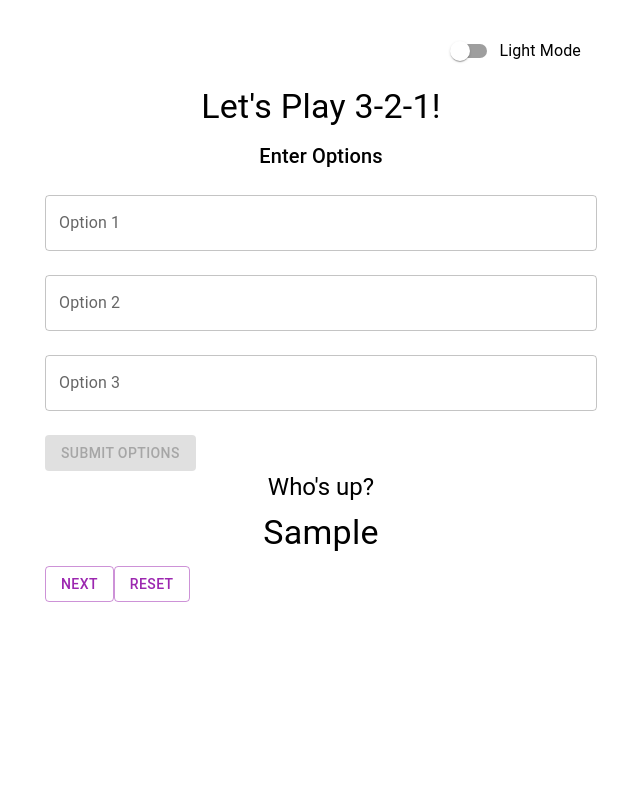
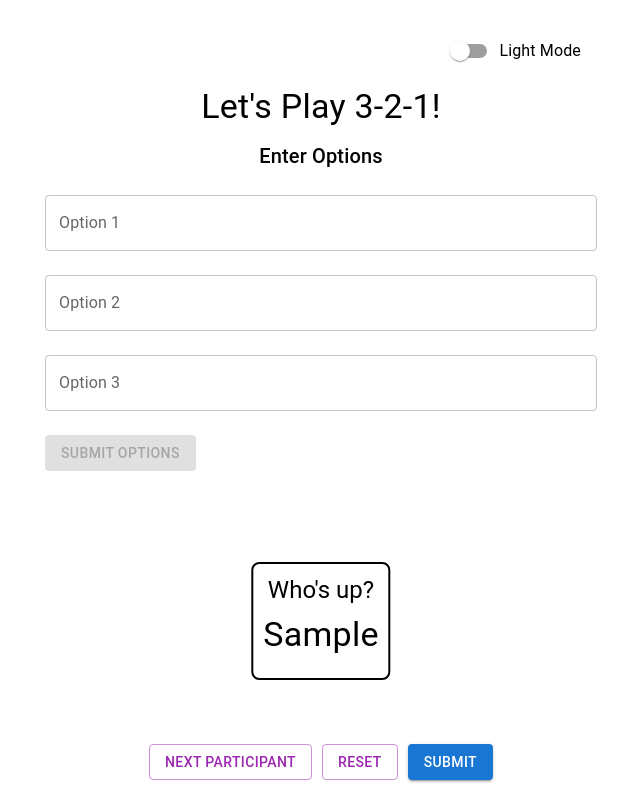
Before and after one commit to nicholaswells54/3-2-1, a React (Create React App) app: page / in a window 1280 px wide. Both pictures are taken after typing "Sample" into the empty fields and a click on the button "SUBMIT PARTICIPANTS". Shown: the whole page, without its empty margins (319-959 px from the left). Built offline with nearby package versions, Linux system fonts and the light colour scheme.

Commit message:
fixed styling on static components

```diff
--- a/src/App.tsx
+++ b/src/App.tsx
@@ -13,7 +13,7 @@ import {
   CssBaseline,
 } from '@mui/material';
 import Confetti from 'react-confetti';
-import { Theme } from '@mui/system';
+import { borders, Theme } from '@mui/system';
 
 const App: React.FC = () => {
   const [stage, setStage] = useState<number>(1);
@@ -90,7 +90,7 @@ const App: React.FC = () => {
   return (
     <ThemeProvider theme={theme}>
       <CssBaseline />
-      <Container maxWidth="sm" style={{ marginTop: '2rem' }}>
+      <Container maxWidth="sm" style={{ marginTop: '2rem', position: 'relative', paddingBottom: '120px' }}>
         <Box display="flex" justifyContent="flex-end" marginBottom="1rem">
           <FormControlLabel
             control={<Switch checked={darkMode} onChange={() => setDarkMode(!darkMode)} />}
@@ -230,20 +230,53 @@ const App: React.FC = () => {
 
         {participants.length > 0 && (
           <>
-            <Typography variant="h5" align="center" gutterBottom>
+            <Box
+              style={{
+                position: 'fixed',
+                bottom: '120px',
+                left: '50%',
+                transform: 'translateX(-50%)',
+                zIndex: 1000,
+                textAlign: 'center',
+                border: darkMode ? '2px solid white' : '2px solid black', // border based on dark mode
+                padding: '10px',
+                borderRadius: '8px',
+              }}
+            >
+              <Typography variant="h5" gutterBottom>
                 Who's up?
               </Typography>
-            <Typography variant="h4" align="center" gutterBottom>
+              <Typography variant="h4" gutterBottom>
                 {participants[currentIndex]}
               </Typography>
+            </Box>
+          </>
+        )}
+
+        {/* Fixed position buttons */}
+        <Box
+          style={{
+            position: 'fixed',
+            bottom: 20,
+            left: '50%',
+            transform: 'translateX(-50%)',
+            zIndex: 1000,
+            display: 'flex',
+            gap: '10px',
+          }}
+        >
           <Button variant="outlined" color="secondary" onClick={handleParticipantChange}>
-              Next
+            Next Participant
           </Button>
           <Button variant="outlined" color="secondary" onClick={handleReset}>
             Reset
           </Button>
-          </>
+          {stage !== 1 && (
+            <Button variant="contained" color="primary" onClick={handleSubmit}>
+              Submit
+            </Button>
           )}
+        </Box>
       </Container>
     </ThemeProvider>
   );
```
Lines whose indentation alone changed are shown as unchanged.
